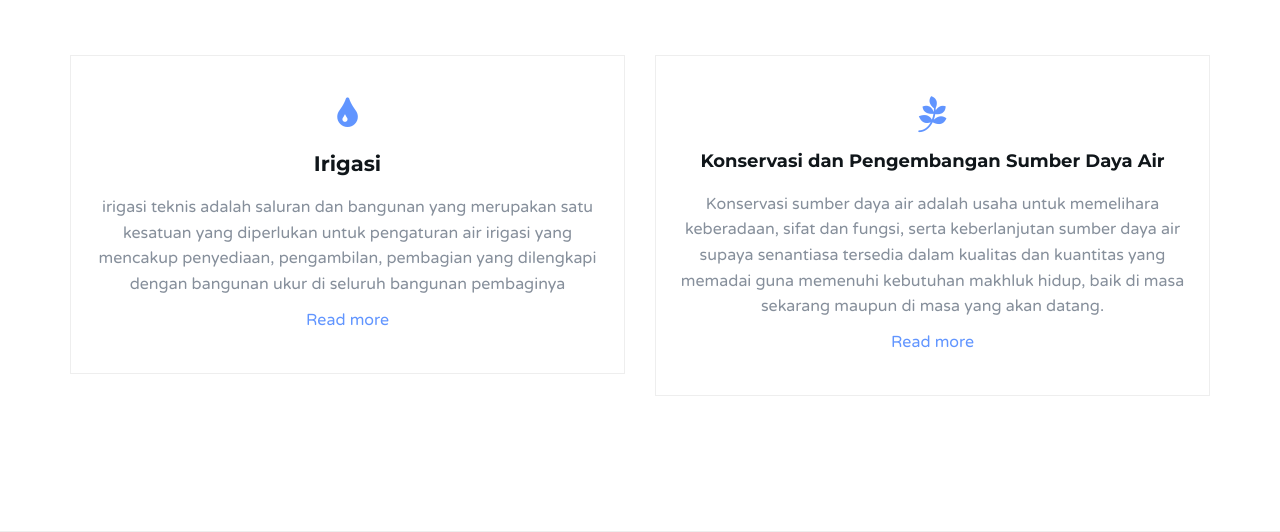
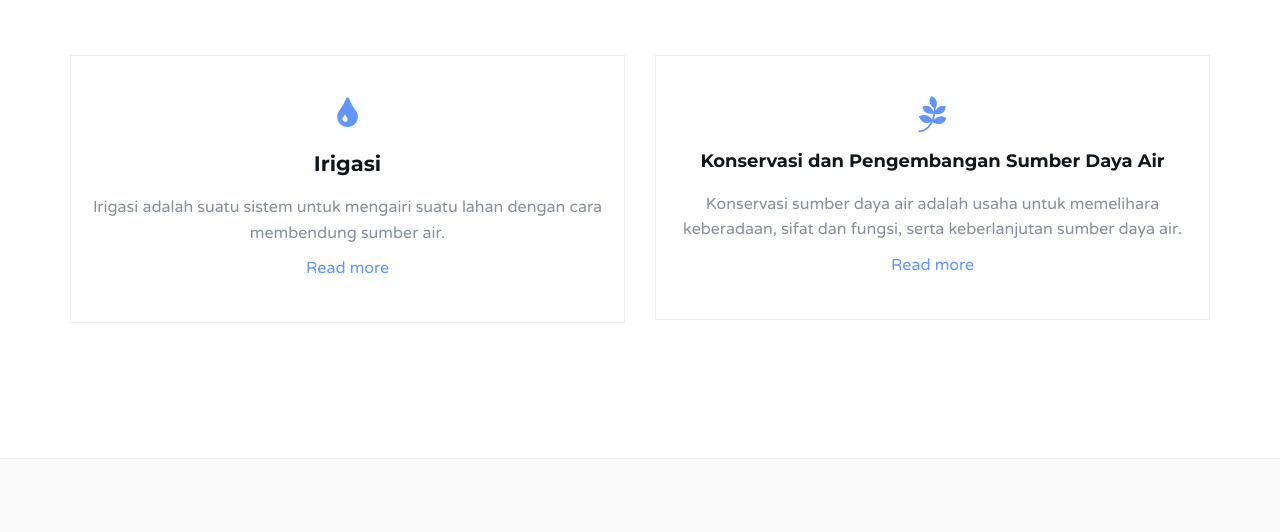
Before and after one commit to regawarp/SisfoInvenAset, a PHP site: page /link/beranda.php in a window 1280 px wide; the page is wider, and only the part inside the window is pictured. Shown: the part 1508-2040 px from the top of that part. Run offline with PHP 8.4, Linux system fonts and the light colour scheme.

Commit message:
Update beranda.php

```diff
--- a/link/beranda.php
+++ b/link/beranda.php
@@ -169,7 +169,7 @@
 					<div class="about">
 						<i class="fa fa-tint"></i>
 						<h3>Irigasi</h3>
-						<p>irigasi teknis adalah saluran dan bangunan yang merupakan satu kesatuan yang diperlukan untuk pengaturan air irigasi yang mencakup penyediaan, pengambilan, pembagian yang dilengkapi dengan bangunan ukur di seluruh bangunan pembaginya</p>
+						<p>Irigasi adalah suatu sistem untuk mengairi suatu lahan dengan cara membendung sumber air.</p>
 						<a href="#">Read more</a>
 					</div>
 				</div>
@@ -180,7 +180,7 @@
 					<div class="about">
 						<i class="fa fa-pagelines"></i>
 						<h4>Konservasi dan Pengembangan Sumber Daya Air</h4>
-						<p>Konservasi sumber daya air adalah usaha untuk memelihara keberadaan, sifat dan fungsi, serta keberlanjutan sumber daya air supaya senantiasa tersedia dalam kualitas dan kuantitas yang memadai guna memenuhi kebutuhan makhluk hidup, baik di masa sekarang maupun di masa yang akan datang.</p>
+						<p>Konservasi sumber daya air adalah usaha untuk memelihara keberadaan, sifat dan fungsi, serta keberlanjutan sumber daya air.</p>
 						<a href="#">Read more</a>
 					</div>
 				</div>
```
